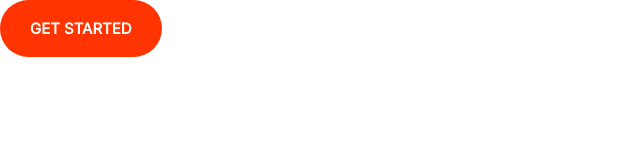
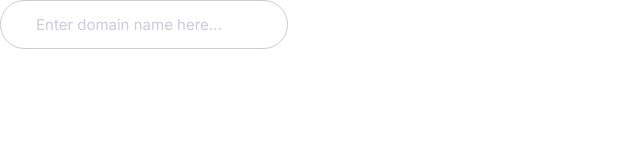
Before and after one commit to haileyesuschekol/Web-hosting-LP, a plain HTML site: page index.html in a window 1280 px wide. Shown: the whole page, without its empty margins (0-640 px from the left). Drawn offline with Linux system fonts and the light colour scheme.

Commit message:
build input component

```diff
--- a/css/styles.css
+++ b/css/styles.css
@@ -226,3 +226,22 @@ a {
     font-size: 1.5rem;
   }
 }
+
+/* inputs */
+.input {
+  border-radius: 30px;
+  border: 1px solid #ccc;
+  color: var(--color-headings);
+  font-size: 2rem;
+  outline: 0;
+  padding: 1.5rem 3.5rem;
+}
+::placeholder {
+  color: #cdcbd7;
+}
+
+@media screen and (min-width: 1024px) {
+  .input {
+    font-size: 1.5rem;
+  }
+}
--- a/index.html
+++ b/index.html
@@ -14,6 +14,6 @@
     <link rel="stylesheet" href="css/styles.css" />
   </head>
   <body>
-    <button class="btn btn--accent">Get Started</button>
+    <input type="text" class="input" placeholder="Enter domain name here..." />
   </body>
 </html>
```
